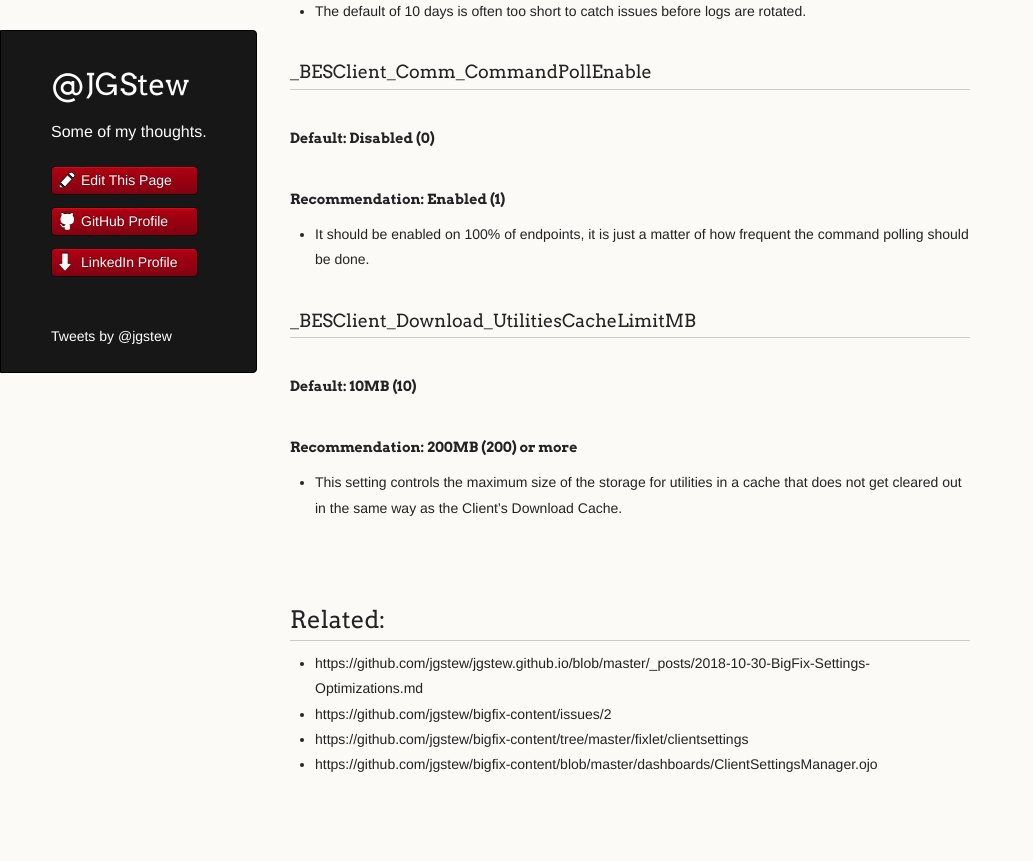
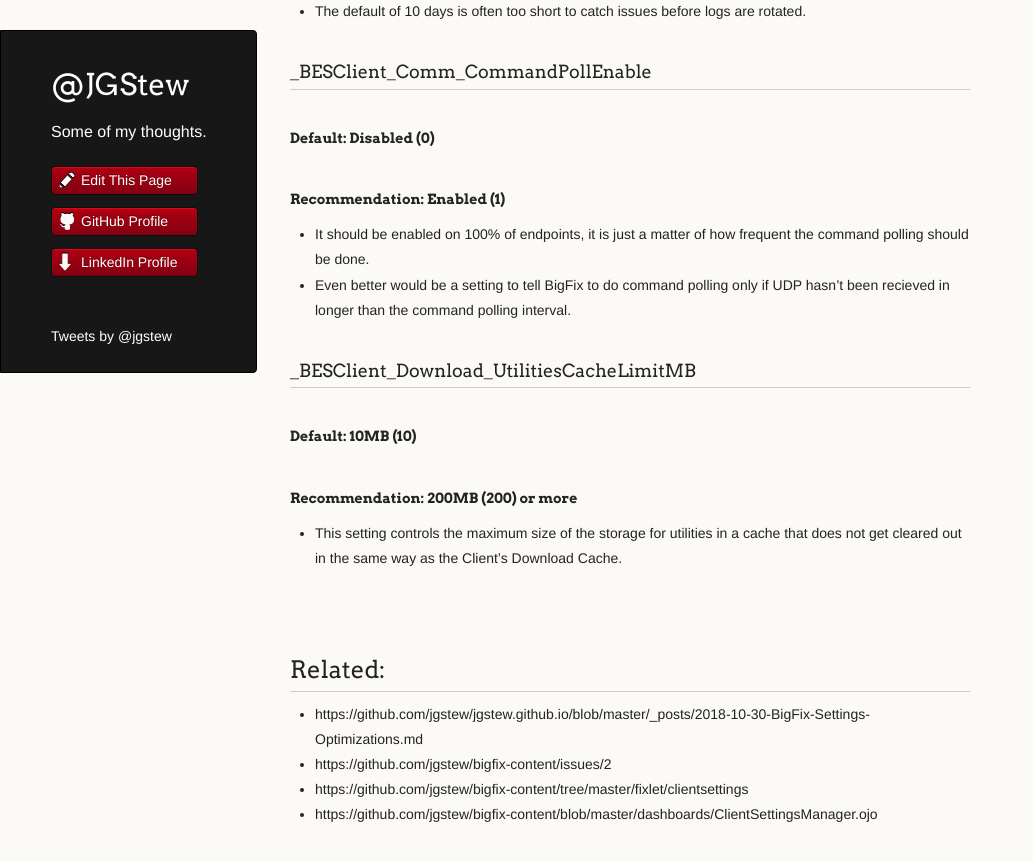
Before and after one commit to jgstew/jgstew.github.io, a Jekyll site: the page built from _posts/2019-11-15-BigFix-Settings-For-All-Computers.md, in a window 1280 px wide and 900 px high, scrolled down 544 px. Shown: the top 861 px of the window, without its empty margins (0-1033 px from the left). Built offline with Jekyll 4.4.1, drawn with Linux system fonts in a browser that asks for light colours; nearby versions of some CDN libraries; comment, search, counter and statistics services are not loaded.

Commit message:
Update 2019-11-15-BigFix-Settings-For-All-Computers.md

```diff
--- a/_posts/2019-11-15-BigFix-Settings-For-All-Computers.md
+++ b/_posts/2019-11-15-BigFix-Settings-For-All-Computers.md
@@ -21,6 +21,7 @@ In this document I'm going to outline what I feel are conservative tweaks to Big
 #### Recommendation: Enabled (1)
 
 - It should be enabled on 100% of endpoints, it is just a matter of how frequent the command polling should be done.
+- Even better would be a setting to tell BigFix to do command polling only if UDP hasn't been recieved in longer than the command polling interval.
 
 
 ### _BESClient_Download_UtilitiesCacheLimitMB
```
